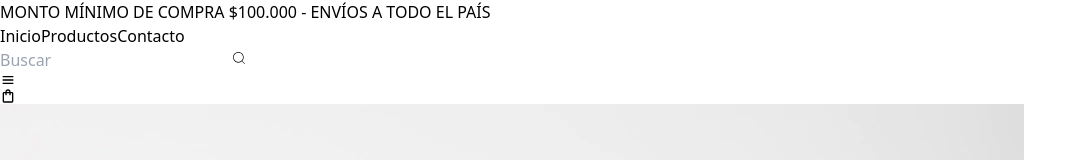
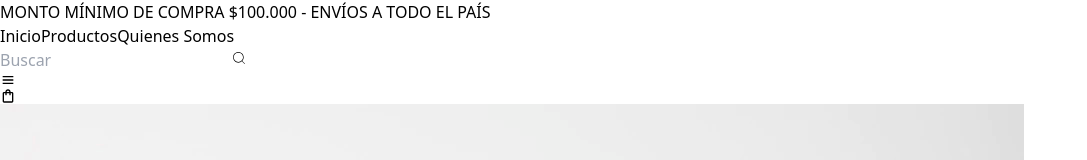
Before and after one commit to fernandzxc/PageCommer, a React (Vite) app: page /ProductsDetail/1 in a window 1280 px wide. Shown: the top 160 px of the page, without its empty margins (0-1087 px from the left). Built offline with nearby package versions, Linux system fonts and the light colour scheme.

Commit message:
actualizacion

```diff
--- a/src/Components/Header.jsx
+++ b/src/Components/Header.jsx
@@ -15,7 +15,7 @@ const Header = () => {
             <div className="flex gap-5 ">
               <Link to='/' className="text-slate-400 hover:text-black">Inicio</Link>
               <a href="#" className="text-slate-400 hover:text-black">Productos</a>
-              <a href="#" className="text-slate-400 hover:text-black">Contacto</a>
+              <a href="#" className="text-slate-400 hover:text-black">Quienes Somos</a>
             </div>
             <div className="border-black border rounded-2xl flex justify-between">
               <input
```
